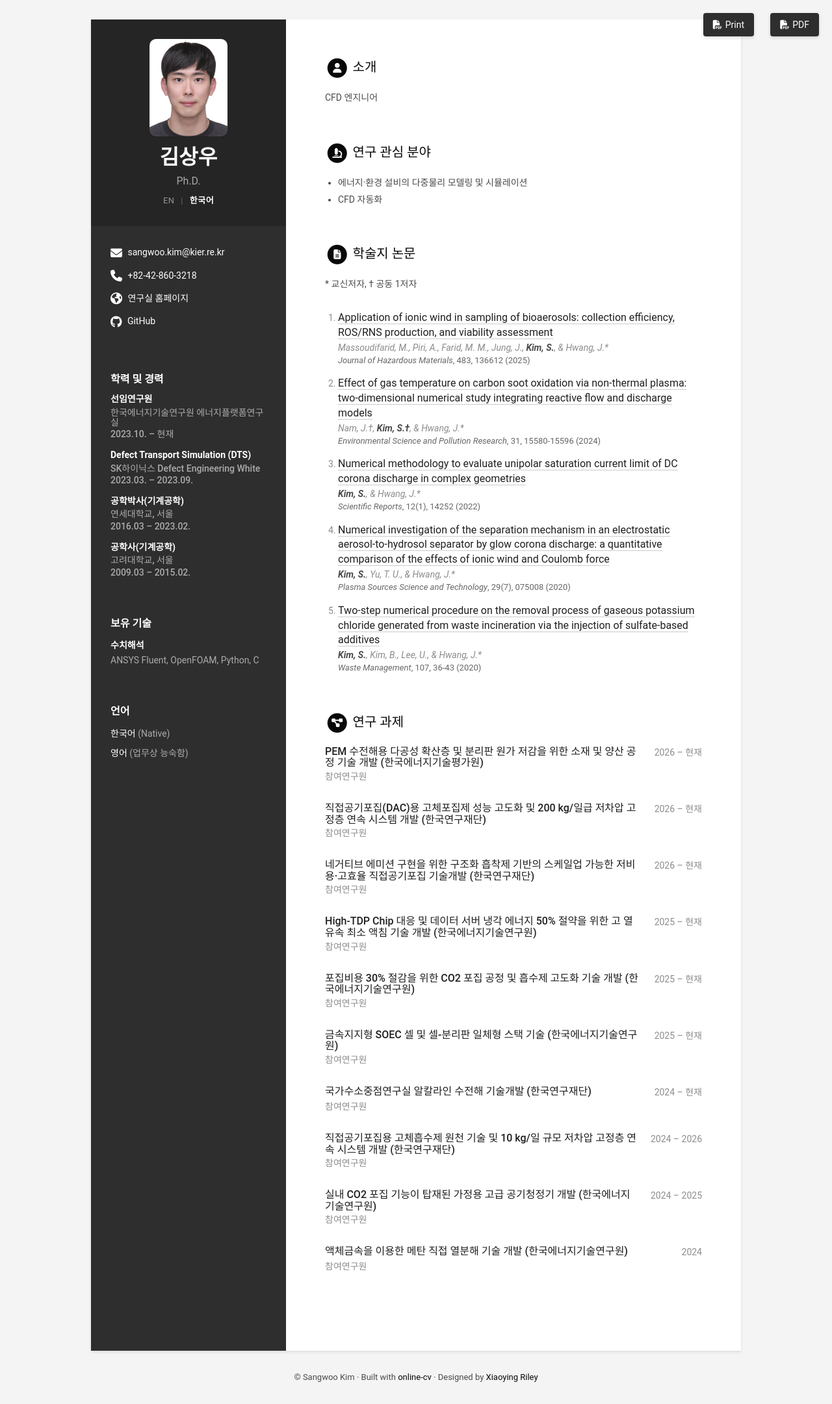
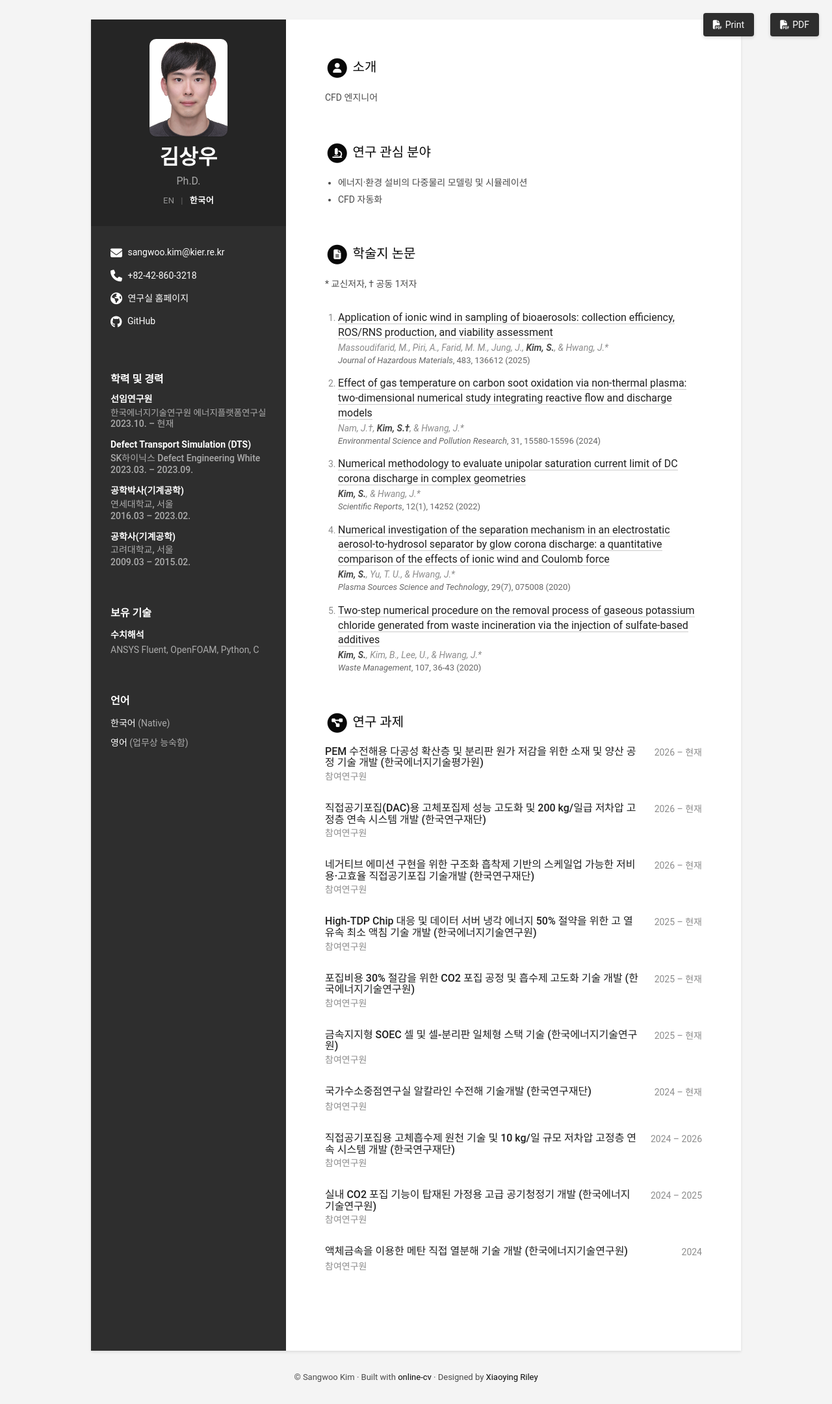
Before and after one commit to swtbkim/SangwooKim, a Jekyll site: the page built from ko/index.html, in a window 1280 px wide. Shown: the whole page at 65% size. Built offline with Jekyll 4.4.1, drawn with Linux system fonts in a browser that asks for light colours.

Commit message:
Use same Latin font on EN/KO pages; optional one-line fit for sidebar items
- Explicit font stack: generic sans-serif picked a wider Korean font under lang=ko
- fit / fit_ko on education items shrinks the affiliation to one line

Co-Authored-By: Claude Opus 5.5 <noreply@anthropic.com>
Claude-Session: https://claude.ai/code/session_01Ca8BgKLpPF1NhSrVUp22yc

```diff
--- a/_data/data.yml
+++ b/_data/data.yml
@@ -80,6 +80,7 @@ education:
     degree_ko: 선임연구원
     university: Energy Platform Research Laboratory, Korea Institute of Energy Research (KIER), Daejeon, South Korea
     university_ko: 한국에너지기술연구원 에너지플랫폼연구실
+    fit_ko: true   # 한국어 페이지에서 소속을 1줄로 맞춤 (글자 크기 자동 축소)
     time: Oct 2023 &ndash; present
     time_ko: 2023.10. &ndash; 현재
 
@@ -87,6 +88,7 @@ education:
     degree_ko: Defect Transport Simulation (DTS)
     university: Defect Engineering White, SK hynix, Icheon, South Korea
     university_ko: SK하이닉스 Defect Engineering White
+    fit_ko: true
     time: Mar 2023 &ndash; Sep 2023
     time_ko: 2023.03. &ndash; 2023.09.
 
--- a/_includes/education.html
+++ b/_includes/education.html
@@ -10,7 +10,8 @@
     {% for graduation in education.info %}
     <div class="item">
       <h4 class="degree">{% include t.html o=graduation k="degree" %}</h4>
-      <h5 class="meta">{% include t.html o=graduation k="university" %}</h5>
+      {% capture edu_fit %}{% include t.html o=graduation k="fit" %}{% endcapture %}
+      <h5 class="meta{% if edu_fit == 'true' %} fit-one-line{% endif %}">{% include t.html o=graduation k="university" %}</h5>
       <div class="time">{% include t.html o=graduation k="time" %}</div>
       {% if graduation.details %}
       <div class="edu-details">{% include t.html o=graduation k="details" md=true %}</div>
--- a/_includes/scripts.html
+++ b/_includes/scripts.html
@@ -1,2 +1,28 @@
 <!-- Javascript -->
+<script>
+  // Shrink text marked .fit-one-line (data.yml: fit / fit_ko: true) until it fits
+  // on one line. Gives up and restores normal wrapping below MIN px.
+  (function () {
+    var MIN = 11;
+    function fit() {
+      var els = document.querySelectorAll('.fit-one-line');
+      for (var i = 0; i < els.length; i++) {
+        var el = els[i];
+        el.style.fontSize = '';
+        el.style.whiteSpace = 'nowrap';
+        var size = parseFloat(getComputedStyle(el).fontSize);
+        while (el.scrollWidth > el.clientWidth && size > MIN) {
+          size -= 0.25;
+          el.style.fontSize = size + 'px';
+        }
+        if (el.scrollWidth > el.clientWidth) {
+          el.style.fontSize = '';
+          el.style.whiteSpace = '';
+        }
+      }
+    }
+    window.addEventListener('load', fit);
+    window.addEventListener('resize', fit);
+  })();
+</script>
 {% if site.analytics %} {% include analytics.html %} {% endif %}
--- a/_sass/_base.scss
+++ b/_sass/_base.scss
@@ -1,6 +1,9 @@
 /* ======= Base ======= */
 body {
-  font-family: "Roboto", sans-serif;
+  // Latin fonts first so English text looks the same on EN and KO pages
+  // (generic sans-serif resolves to a different font when html lang="ko").
+  // Hangul glyphs fall through to the Korean fonts.
+  font-family: "Roboto", "Helvetica Neue", Helvetica, Arial, "Apple SD Gothic Neo", "Malgun Gothic", "Noto Sans KR", sans-serif;
   color: $text-color-secondary;
   background: $smoky-white;
   font-size: 14px;
```
